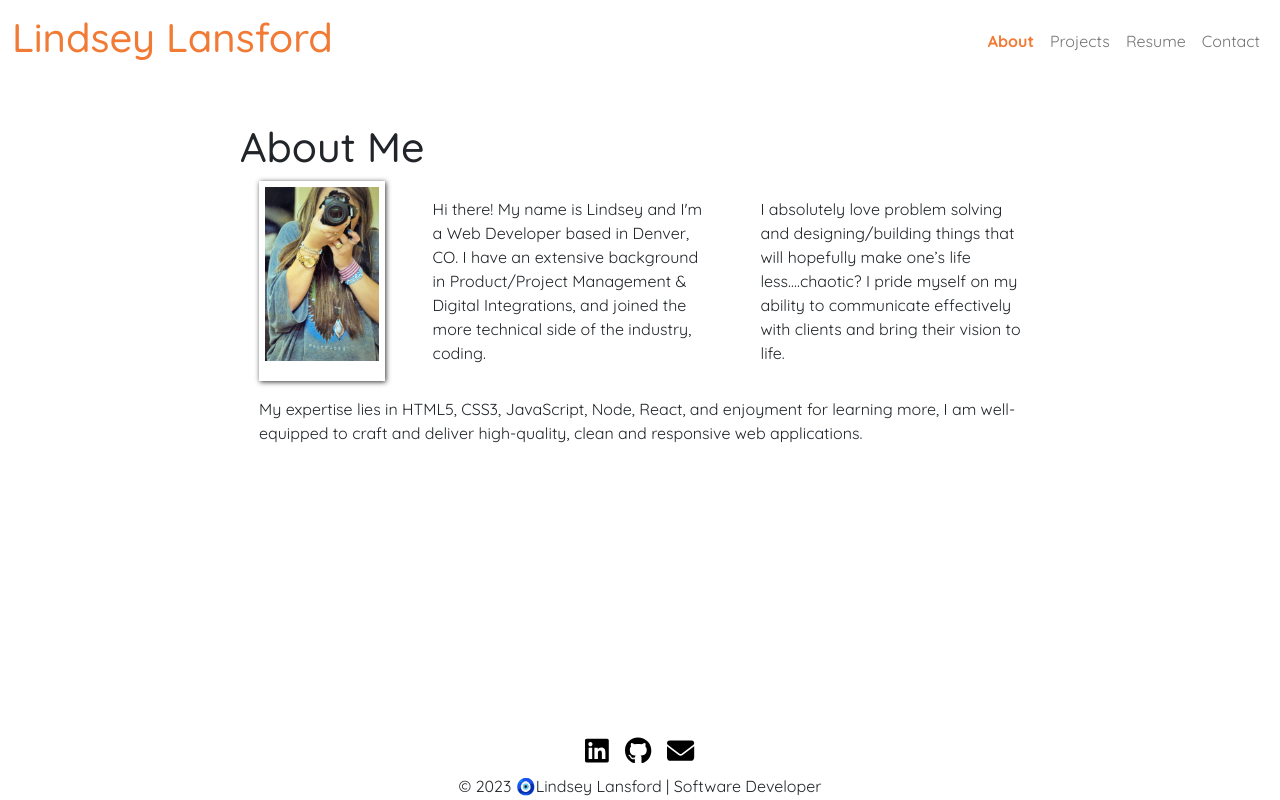
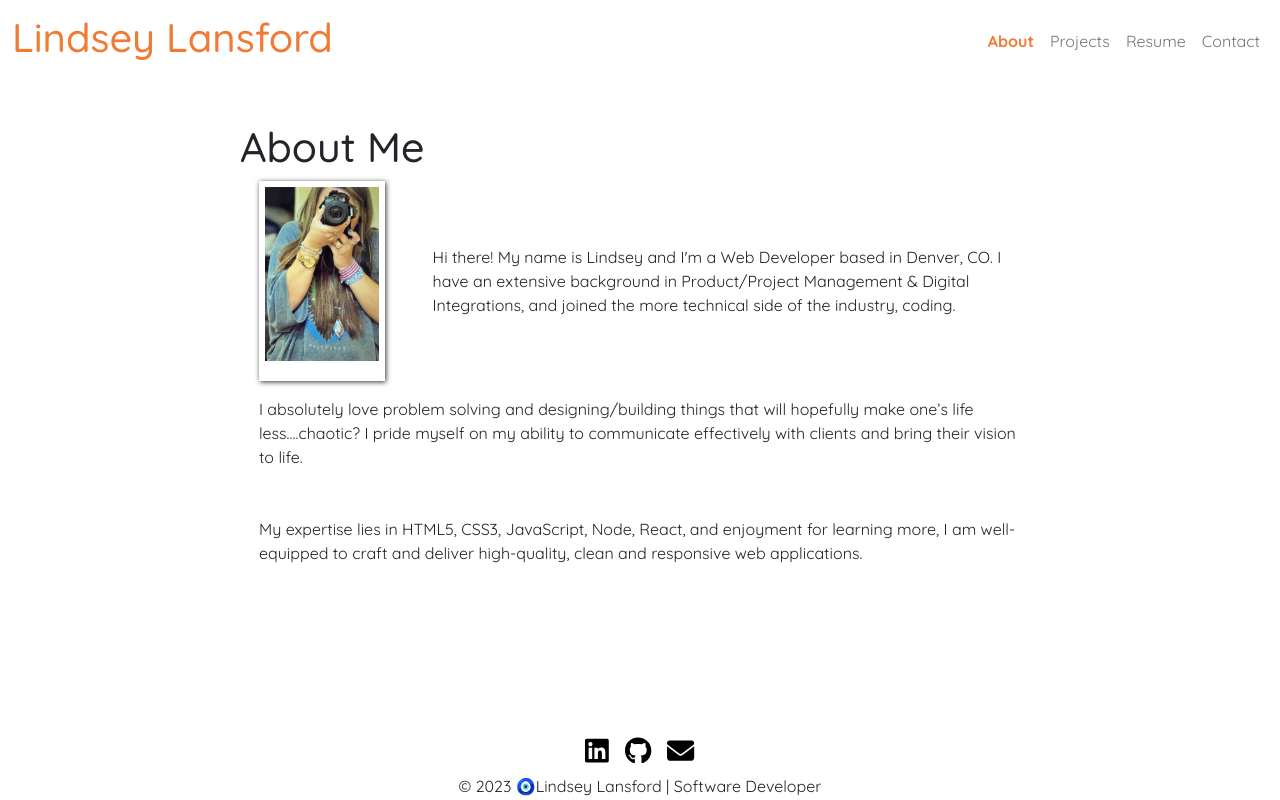
Before and after one commit to lindsey-lansford/react-portfolio, a React (Create React App) app: page /react-portfolio/about in a window 1280 px wide. Built offline with nearby package versions, Linux system fonts and the light colour scheme; what react-animations would draw is missing.

Commit message:
testing formats

```diff
--- a/src/pages/About.js
+++ b/src/pages/About.js
@@ -33,16 +33,10 @@ const About = () => {
         >
           <img className="profpic" src={bioImageCom} alt="profile" />
           <Box>
-              <span>Hi there! My name is Lindsey and I'm a Web Developer based in
+              Hi there! My name is Lindsey and I'm a Web Developer based in
               Denver, CO. I have an extensive background in Product/Project
               Management & Digital Integrations, and joined the more technical
-            side of the industry, coding.</span>
-          </Box>
-          <Box>
-          <span>I absolutely love problem solving and designing/building things that
-            will hopefully make one’s life less….chaotic? I pride myself on my
-            ability to communicate effectively with clients and bring their
-            vision to life.</span>
+            side of the industry, coding.
           </Box>
         </Stack>
         <Stack
@@ -52,7 +46,9 @@ const About = () => {
           alignItems="baseline"
           className="lower-section"
         >
-
+          <Box>
+          <span>I absolutely love problem solving and designing/building things that will hopefully make one’s life less….chaotic? I pride myself on my ability to communicate effectively with clients and bring their vision to life.</span>
+          </Box>
           <Box>
             {" "}
             My expertise lies in HTML5, CSS3, JavaScript, Node, React, and
```
